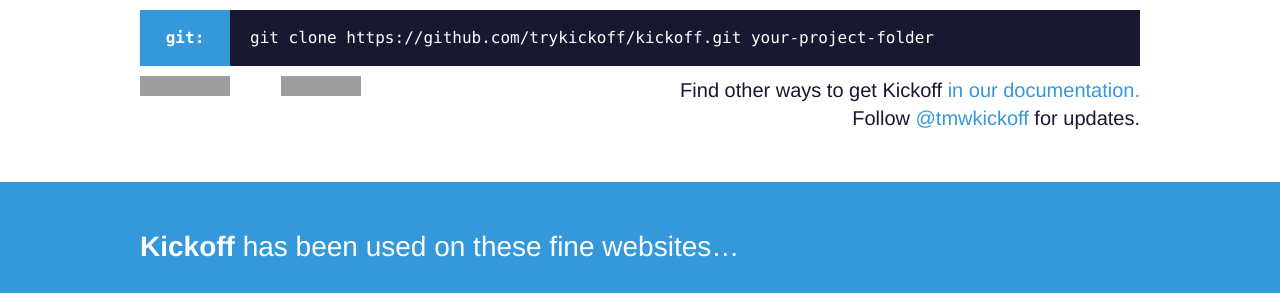
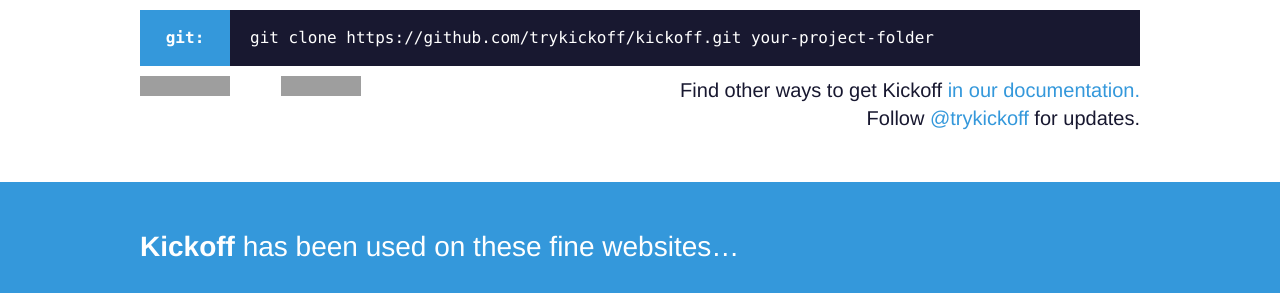
Before and after one commit to TryKickoff/trykickoff.github.io, a Jekyll site: the page built from index.html, in a window 1280 px wide and 900 px high, scrolled down 585 px. Shown: the part 153-446 px from the top of the window. Built offline with Jekyll 4.4.1, drawn with Linux system fonts in a browser that asks for light colours; nearby versions of some CDN libraries; Markdown is read by kramdown in place of the engine named in the settings; the list of posts is cut into pages by our own code; comment, search, counter and statistics services are not loaded; grey boxes are pictures that could not be loaded.

Commit message:
change Twitter user references

```diff
--- a/index.html
+++ b/index.html
@@ -51,7 +51,7 @@
 				<p class="l-mb0 text-right">
 					Find other ways to get Kickoff <a href="learn/get.html">in our documentation.</a>
 					<br>
-					Follow <a href="http://twitter.com/tmwkickoff" data-trak='{"category":"Home page","action":"Follow on Twitter","label":"Social"}'>@tmwkickoff</a> for updates.
+					Follow <a href="http://twitter.com/trykickoff" data-trak='{"category":"Home page","action":"Follow on Twitter","label":"Social"}'>@trykickoff</a> for updates.
 				</p>
 			</div>
 		</div>
```
Also changed, not shown: learn/html.md (+1 -1 lines).
